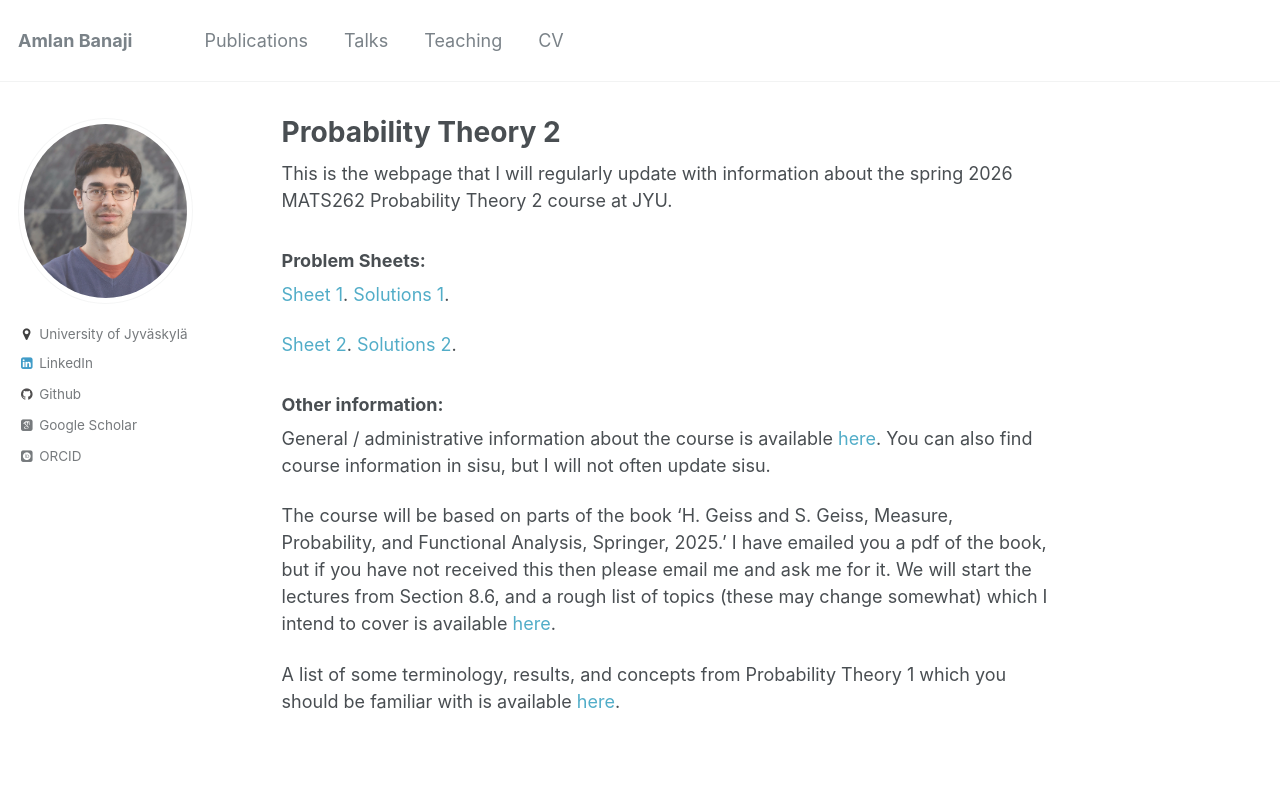
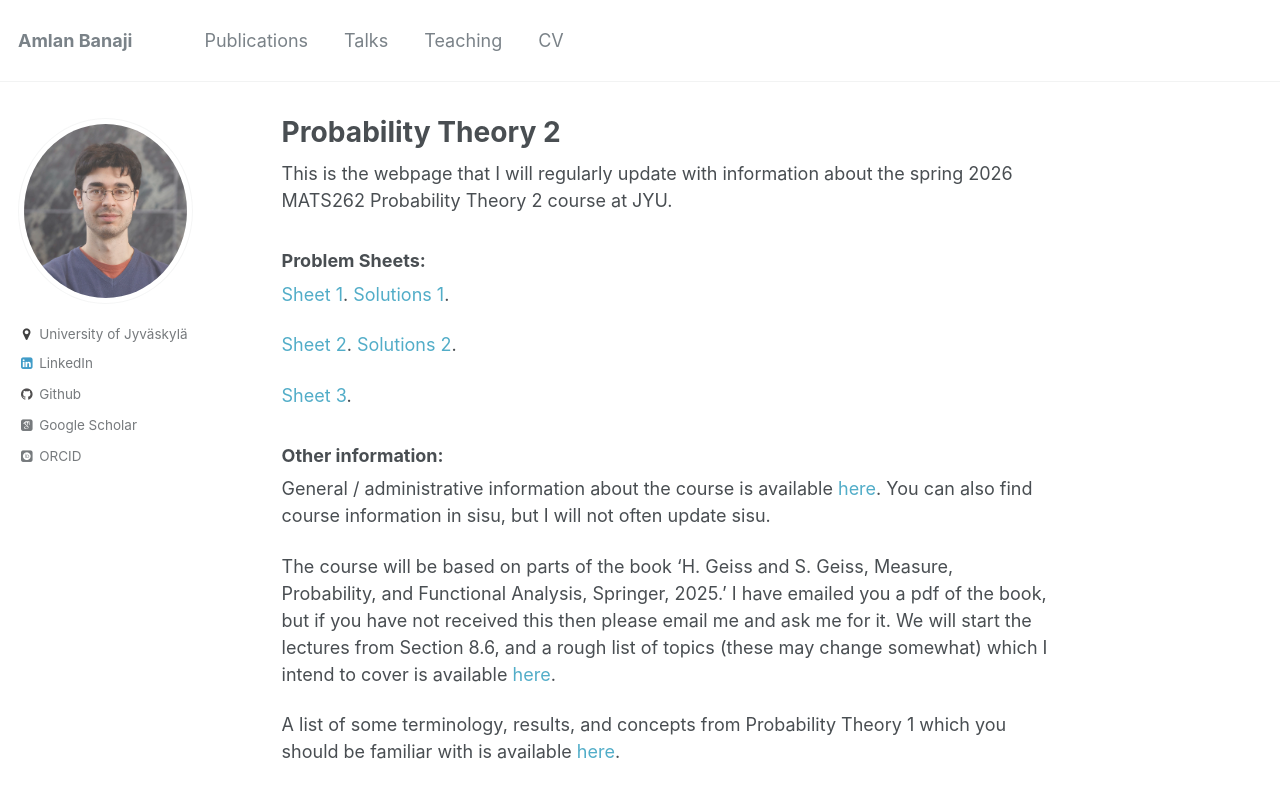
Before and after one commit to amlan-banaji/amlan-banaji.github.io, a Jekyll site: the page built from _pages/probability2026.md, in a window 1280 px wide. Shown: the top 798 px of the page. Built offline with Jekyll 4.4.1, drawn with Linux system fonts in a browser that asks for light colours; some web fonts are replaced.

Commit message:
prob sheet 3

```diff
--- a/_pages/probability2026.md
+++ b/_pages/probability2026.md
@@ -11,6 +11,8 @@ This is the webpage that I will regularly update with information about the spri
 
 [Sheet 2](https://amlan-banaji.github.io/files/Probability2-2.pdf). [Solutions 2](https://amlan-banaji.github.io/files/Probability2-2-soln.pdf).
 
+[Sheet 3](https://amlan-banaji.github.io/files/Probability2-3.pdf).
+
 ### Other information:
 
 General / administrative information about the course is available [here](https://amlan-banaji.github.io/files/Probability2Info.pdf). You can also find course information in sisu, but I will not often update sisu.
```
Also changed, not shown: 1 other file.
